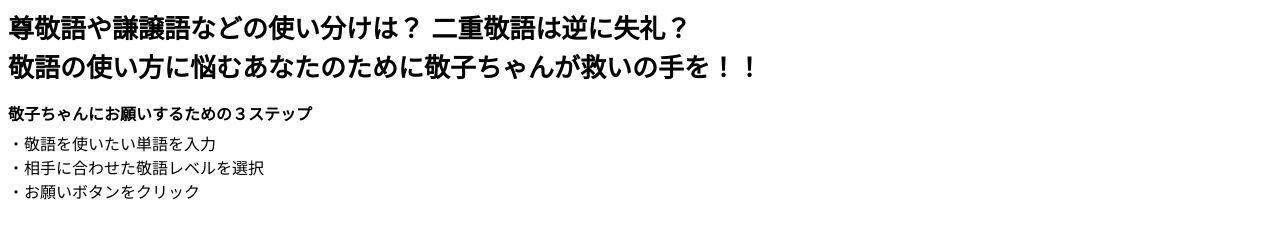
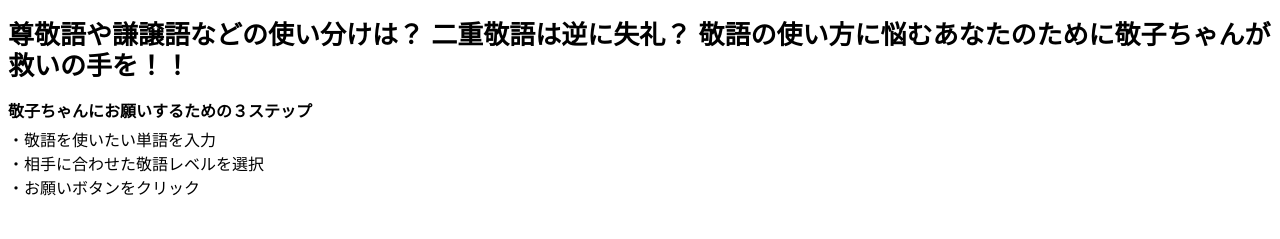
Before and after one commit to FuKuZaKi-93/webApplication_test, a plain HTML site: page index.html in a window 1280 px wide. Shown: the part 75-314 px from the top of the page. Drawn offline with Linux system fonts and the light colour scheme.

Commit message:
レイアウト変更

```diff
--- a/index.html
+++ b/index.html
@@ -9,10 +9,10 @@
 
     <h1>変換！ 敬子ちゃん</h1>
 
-    <h2><p>尊敬語や謙譲語などの使い分けは？ 二重敬語は逆に失礼？</p>
-    <p>敬語の使い方に悩むあなたのために敬子ちゃんが救いの手を！！</p></h2>
+    <h2><p2>尊敬語や謙譲語などの使い分けは？ 二重敬語は逆に失礼？</p2>
+    <p2>敬語の使い方に悩むあなたのために敬子ちゃんが救いの手を！！</p2></h2>
 
-    <h3>敬子ちゃんにお願いするための３ステップ</h3>
+    <h3><p3>敬子ちゃんにお願いするための３ステップ</p3></h3>
     <p>・敬語を使いたい単語を入力</p>
     <p>・相手に合わせた敬語レベルを選択</p>
     <p>・お願いボタンをクリック</p>
```
